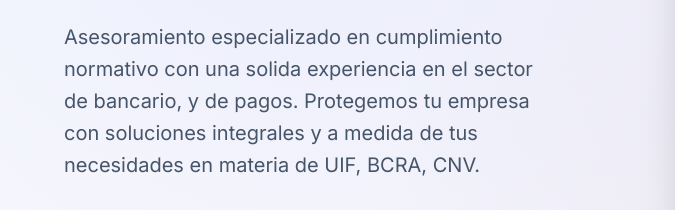
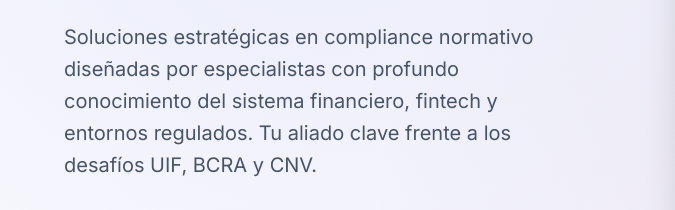
Before and after one commit to joaofranci/NexoCompliance-3, a website: page index.html in a window 1280 px wide. Shown: the part 434-644 px from the top of the page, 0-675 px from the left. Drawn offline with Linux system fonts and the light colour scheme.

Commit message:
Update index.html

```diff
--- a/index.html
+++ b/index.html
@@ -107,8 +107,7 @@
                     </h1>
 
                     <p class="hero-description">
-                        Asesoramiento especializado en cumplimiento normativo con una solida experiencia en el sector de bancario, y de pagos.
-Protegemos tu empresa con soluciones integrales y a medida de tus necesidades en materia de UIF, BCRA, CNV.
+                        Soluciones estratégicas en compliance normativo diseñadas por especialistas con profundo conocimiento del sistema financiero, fintech y entornos regulados. Tu aliado clave frente a los desafíos UIF, BCRA y CNV.
                     </p>
 
                     <div class="hero-stats">
```
